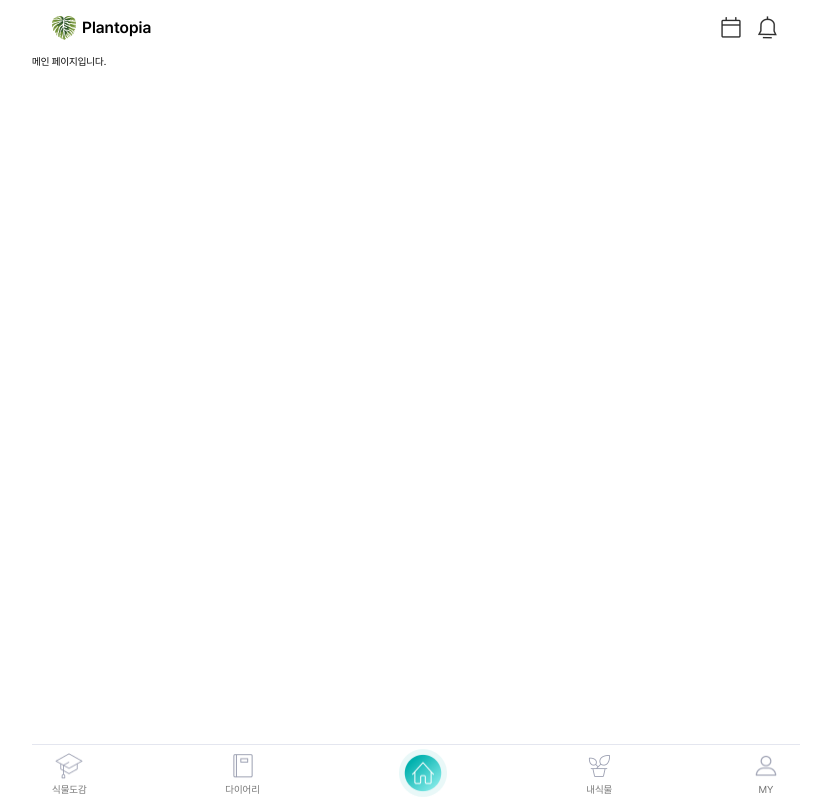
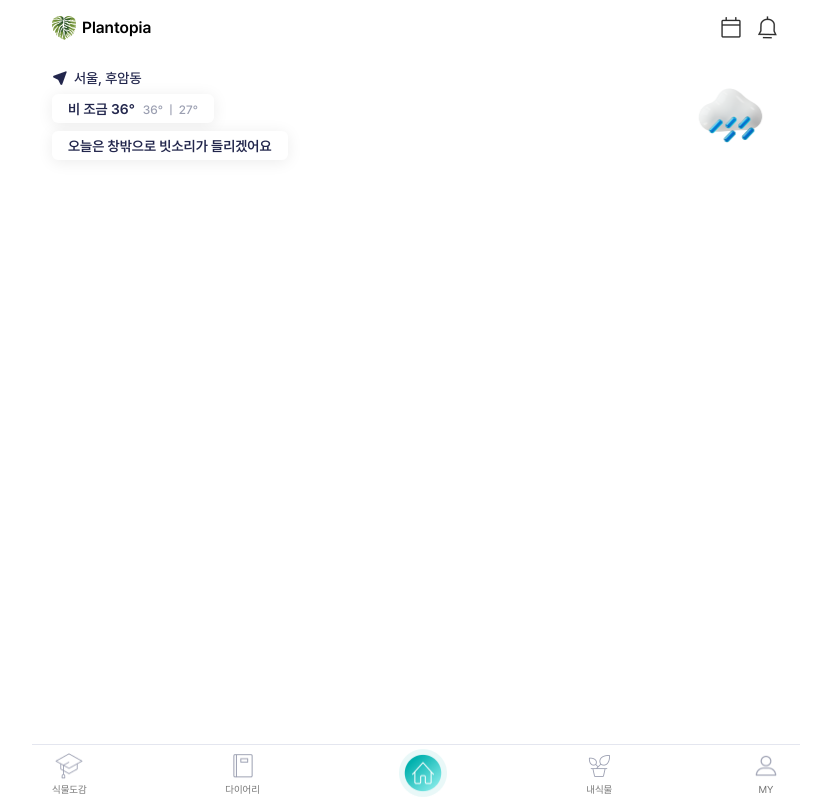
Before and after one commit to kes-knows-nothing/plantopia, a React app: page / in a window 1280 px wide. Shown: the whole page, without its empty margins (224-1055 px from the left). Built offline with nearby package versions, Linux system fonts and the light colour scheme; the HTML template or start-up script is replaced by a standard one.

Commit message:
Feat: 메인페이지의 날씨 영역 퍼블리싱

```diff
--- a/src/App.tsx
+++ b/src/App.tsx
@@ -1,6 +1,6 @@
 import { useEffect } from 'react';
 import { Routes, Route } from 'react-router-dom';
-import MainPage from './pages/MainPage';
+import MainPage from './pages/mainPage/MainPage';
 import LoginPage from './pages/loginPage/LoginPage';
 import DiaryPage from './pages/DiaryPage';
 import MyPage from './pages/myPage/MyPage';
--- a/src/pages/MainPage.tsx
+++ /dev/null
@@ -1,15 +0,0 @@
-import React from 'react';
-import Header from '@/components/header/Header';
-import Footer from '@/components/footer/Footer';
-
-const MainPage = () => {
-  return (
-    <div>
-      <Header isMainPage />
-      <h1>메인 페이지입니다.</h1>
-      <Footer />
-    </div>
-  );
-};
-
-export default MainPage;
--- /dev/null
+++ b/src/pages/mainPage/MainPage.tsx
@@ -0,0 +1,38 @@
+import React from 'react';
+import './mainPage.scss';
+import Header from '@/components/header/Header';
+import Footer from '@/components/footer/Footer';
+import weather from '@/assets/images/weather';
+import LOCATION from '@/assets/images/icons/location.png';
+
+const MainPage = () => {
+  return (
+    <>
+      <Header isMainPage />
+      <main className="inner">
+        <section>
+          <div className="weather_wrapper">
+            <div className="weather_text_wrapper">
+              <div className="location_wrapper">
+                <img src={LOCATION} className="location_icon" alt="location" />
+                <span className="location_text">서울, 후암동</span>
+              </div>
+              <div className="weather_text_box temperature_lg">
+                비 조금 36°
+                <span className="temperature_sm">36°</span>
+                <span className="temperature_sm">27°</span>
+              </div>
+              <div className="weather_text_box">
+                오늘은 창밖으로 빗소리가 들리겠어요
+              </div>
+            </div>
+            <img src={weather.RAIN} className="weather_icon" alt="weather" />
+          </div>
+        </section>
+      </main>
+      <Footer />
+    </>
+  );
+};
+
+export default MainPage;
--- /dev/null
+++ b/src/pages/mainPage/mainPage.scss
@@ -0,0 +1,64 @@
+.weather_text_box {
+  width: max-content;
+  padding: 0.8rem 1.6rem 0.7rem 1.6rem;
+  border-radius: 0.6rem;
+  background: #fff;
+  font-size: 1.4rem;
+  font-weight: 600;
+  color: #22264c;
+  box-shadow: 0px 2px 16px 0px rgba(0, 0, 0, 0.08);
+}
+
+/* 날씨 영역 */
+.weather_wrapper {
+  display: flex;
+  justify-content: space-between;
+  padding-top: 0.4rem;
+
+  .weather_text_wrapper {
+    display: flex;
+    flex-direction: column;
+    padding-top: 1rem;
+
+    div:not(:first-child) {
+      margin-top: 0.8rem;
+    }
+
+    .location_wrapper {
+      display: flex;
+      align-items: center;
+
+      .location_icon {
+        width: 1.6rem;
+        height: 1.6rem;
+      }
+
+      .location_text {
+        margin-left: 0.6rem;
+        font-size: 1.4rem;
+        color: #22264c;
+        font-weight: 500;
+      }
+    }
+
+    .temperature_lg > .temperature_sm {
+      color: #9b9fb1;
+      font-size: 1.2rem;
+      font-weight: 500;
+
+      &:first-child {
+        margin-left: 0.8rem;
+
+        &::after {
+          content: '|';
+          margin: 0 0.6rem;
+        }
+      }
+    }
+  }
+
+  .weather_icon {
+    width: 10rem;
+    height: 10rem;
+  }
+}
```
Also changed, not shown: src/assets/images/icons/location.png (added).
